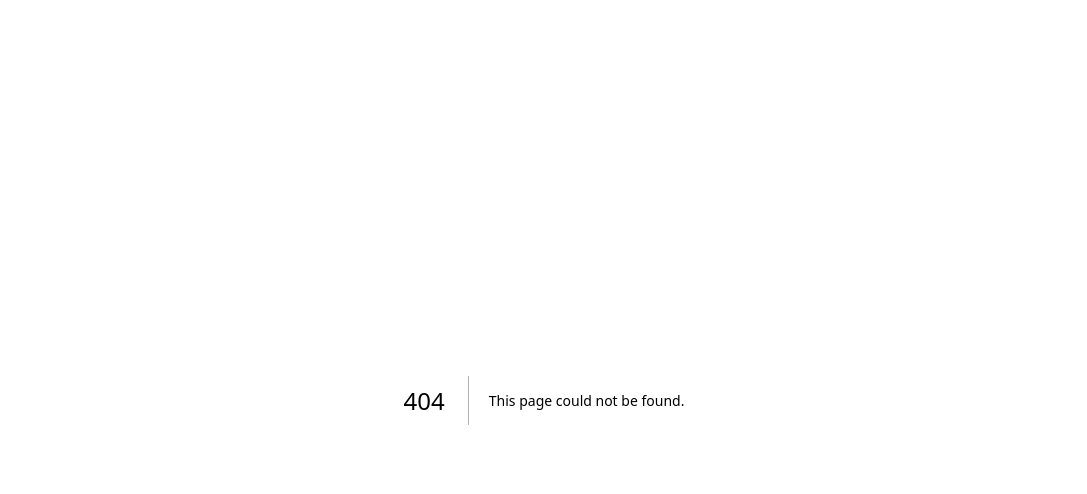
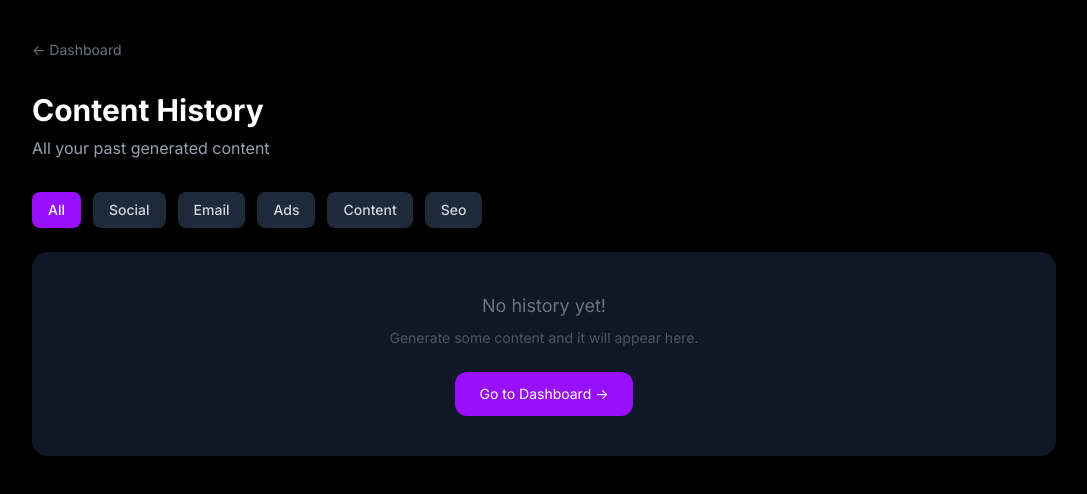
Before and after one commit to loopmintdigital-cyber/ai-marketing-copilot, a Next.js app: page /history in a window 1280 px wide. Before the commit this address had no page. Shown: the top 494 px of the page, without its empty margins (96-1183 px from the left). Built offline with nearby package versions, Linux system fonts and the light colour scheme.

Commit message:
Add content history page

```diff
--- a/app/dashboard/page.tsx
+++ b/app/dashboard/page.tsx
@@ -31,6 +31,7 @@ export default function Dashboard() {
             </div>
             <p className="text-gray-500 text-sm">Welcome back, {answers.productName} 👋</p>
           </div>
+          <button onClick={() => router.push("/history")} className="text-gray-500 hover:text-gray-300 text-sm mr-4">History</button>
           <button onClick={() => { localStorage.clear(); router.push("/onboarding"); }}
             className="text-gray-500 hover:text-gray-300 text-sm">
             Start Over
--- /dev/null
+++ b/app/history/page.tsx
@@ -0,0 +1,114 @@
+"use client";
+import { useEffect, useState } from "react";
+import { useRouter } from "next/navigation";
+
+type HistoryItem = {
+  id: string;
+  module: string;
+  inputs: Record<string, string>;
+  result: string;
+  createdAt: string;
+};
+
+export default function History() {
+  const router = useRouter();
+  const [history, setHistory] = useState<HistoryItem[]>([]);
+  const [selected, setSelected] = useState<HistoryItem | null>(null);
+  const [filter, setFilter] = useState("all");
+
+  useEffect(() => {
+    const saved = localStorage.getItem("contentHistory");
+    if (saved) setHistory(JSON.parse(saved));
+  }, []);
+
+  const modules = ["all", "social", "email", "ads", "content", "seo"];
+
+  const filtered = filter === "all" ? history : history.filter((h) => h.module === filter);
+
+  function deleteItem(id: string) {
+    const updated = history.filter((h) => h.id !== id);
+    setHistory(updated);
+    localStorage.setItem("contentHistory", JSON.stringify(updated));
+    if (selected?.id === id) setSelected(null);
+  }
+
+  function renderContent(content: string) {
+    return (
+      <div className="space-y-2">
+        {content.split('\n').map((line, i) => {
+          if (line.startsWith('# ')) return <h2 key={i} className="text-xl font-bold text-white mt-4">{line.replace('# ', '')}</h2>;
+          if (line.startsWith('## ')) return <h3 key={i} className="text-lg font-bold text-purple-400 mt-3">{line.replace('## ', '')}</h3>;
+          if (line.startsWith('---')) return <hr key={i} className="border-gray-700 my-4" />;
+          if (line.trim() === '') return <div key={i} className="h-1" />;
+          return <p key={i} className="text-gray-300 text-sm">{line.replace(/\*\*(.*?)\*\*/g, '$1')}</p>;
+        })}
+      </div>
+    );
+  }
+
+  return (
+    <main className="min-h-screen bg-black text-white px-6 py-10">
+      <div className="max-w-5xl mx-auto">
+        <div className="flex items-center gap-3 mb-8">
+          <button onClick={() => router.push("/dashboard")}
+            className="text-gray-500 hover:text-white text-sm">← Dashboard</button>
+        </div>
+        <h1 className="text-3xl font-bold mb-2">Content History</h1>
+        <p className="text-gray-400 mb-8">All your past generated content</p>
+
+        <div className="flex gap-3 mb-6 flex-wrap">
+          {modules.map((m) => (
+            <button key={m} onClick={() => setFilter(m)}
+              className={`px-4 py-2 rounded-lg text-sm font-medium capitalize ${filter === m ? "bg-purple-600 text-white" : "bg-gray-800 text-gray-300"}`}>
+              {m}
+            </button>
+          ))}
+        </div>
+
+        {filtered.length === 0 ? (
+          <div className="bg-gray-900 rounded-2xl p-10 text-center">
+            <p className="text-gray-500 text-lg">No history yet!</p>
+            <p className="text-gray-600 text-sm mt-2">Generate some content and it will appear here.</p>
+            <button onClick={() => router.push("/dashboard")}
+              className="mt-6 bg-purple-600 hover:bg-purple-700 text-white px-6 py-3 rounded-xl text-sm">
+              Go to Dashboard →
+            </button>
+          </div>
+        ) : (
+          <div className="grid grid-cols-1 lg:grid-cols-3 gap-4">
+            <div className="lg:col-span-1 space-y-3">
+              {filtered.map((item) => (
+                <button key={item.id} onClick={() => setSelected(item)}
+                  className={`w-full text-left bg-gray-900 rounded-xl p-4 border transition-all ${selected?.id === item.id ? "border-purple-500" : "border-gray-800 hover:border-gray-600"}`}>
+                  <div className="flex items-center justify-between mb-2">
+                    <span className="text-xs bg-purple-900 text-purple-300 px-2 py-1 rounded-full capitalize">{item.module}</span>
+                    <button onClick={(e) => { e.stopPropagation(); deleteItem(item.id); }}
+                      className="text-gray-600 hover:text-red-400 text-xs">Delete</button>
+                  </div>
+                  <p className="text-white text-sm font-medium truncate">{item.result.slice(0, 60)}...</p>
+                  <p className="text-gray-600 text-xs mt-1">{new Date(item.createdAt).toLocaleDateString()}</p>
+                </button>
+              ))}
+            </div>
+
+            <div className="lg:col-span-2">
+              {selected ? (
+                <div className="bg-gray-900 rounded-2xl p-6">
+                  <div className="flex items-center justify-between mb-4">
+                    <span className="text-xs bg-purple-900 text-purple-300 px-2 py-1 rounded-full capitalize">{selected.module}</span>
+                    <span className="text-gray-500 text-xs">{new Date(selected.createdAt).toLocaleString()}</span>
+                  </div>
+                  {renderContent(selected.result)}
+                </div>
+              ) : (
+                <div className="bg-gray-900 rounded-2xl p-10 text-center">
+                  <p className="text-gray-500">Select an item to view</p>
+                </div>
+              )}
+            </div>
+          </div>
+        )}
+      </div>
+    </main>
+  );
+}
```
